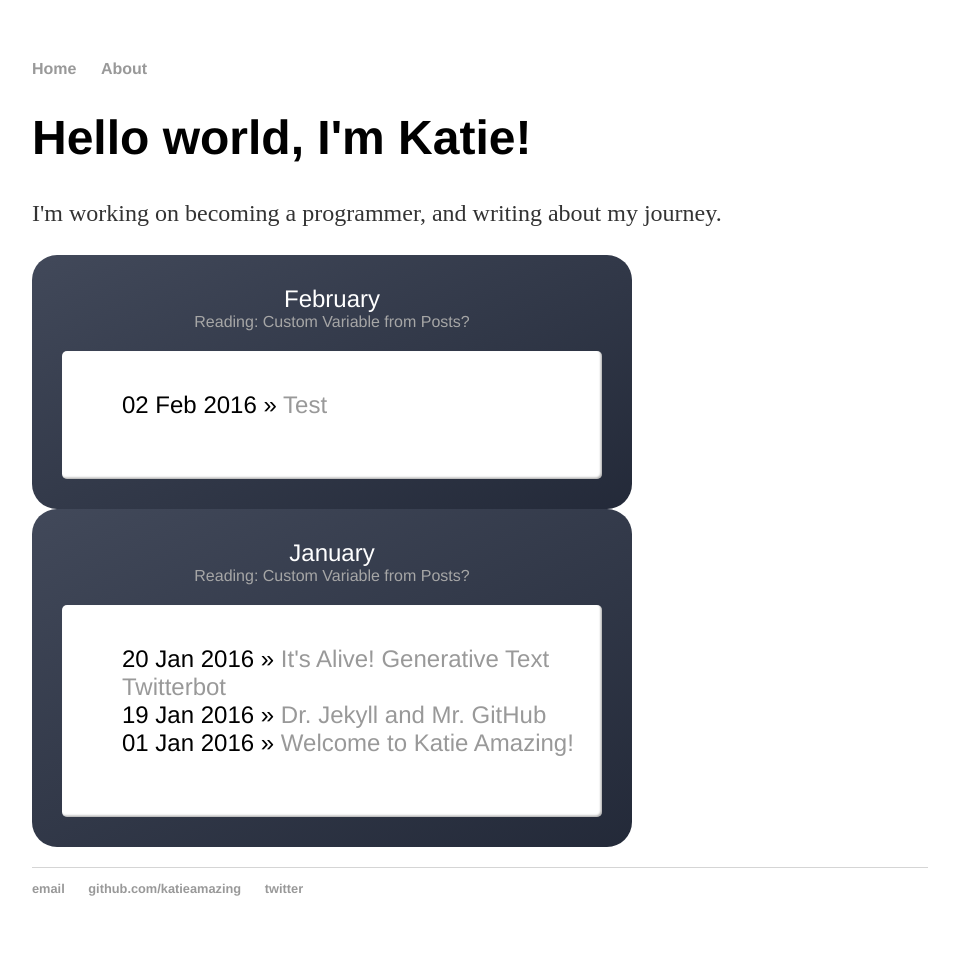
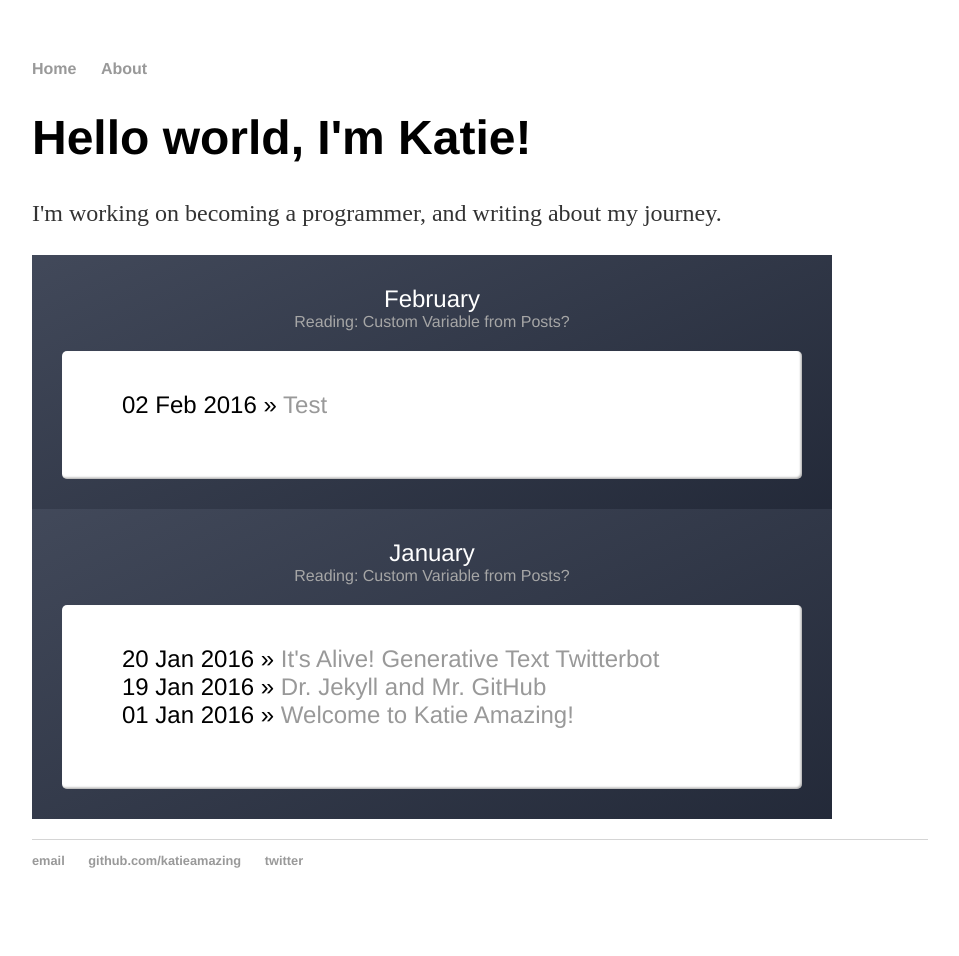
Before and after one commit to katieamazing/katieamazing.github.io, a Jekyll site: the page built from index.html, in a window 1280 px wide. Shown: the whole page, without its empty margins (160-1119 px from the left). Built offline with Jekyll 4.4.1, drawn with Linux system fonts in a browser that asks for light colours; after the commit the page ends 928 px from its top, so only the background shows below that.

Commit message:
Update main.css

```diff
--- a/css/main.css
+++ b/css/main.css
@@ -33,8 +33,7 @@ figure.month {
   overflow: hidden;
   margin: 0%;
   min-width: 315px;
-  max-width: 600px;
-  border-radius: 25px;
+  max-width: 800px;
   width: 100%;
   color: #000000;
   text-align: center;
```
